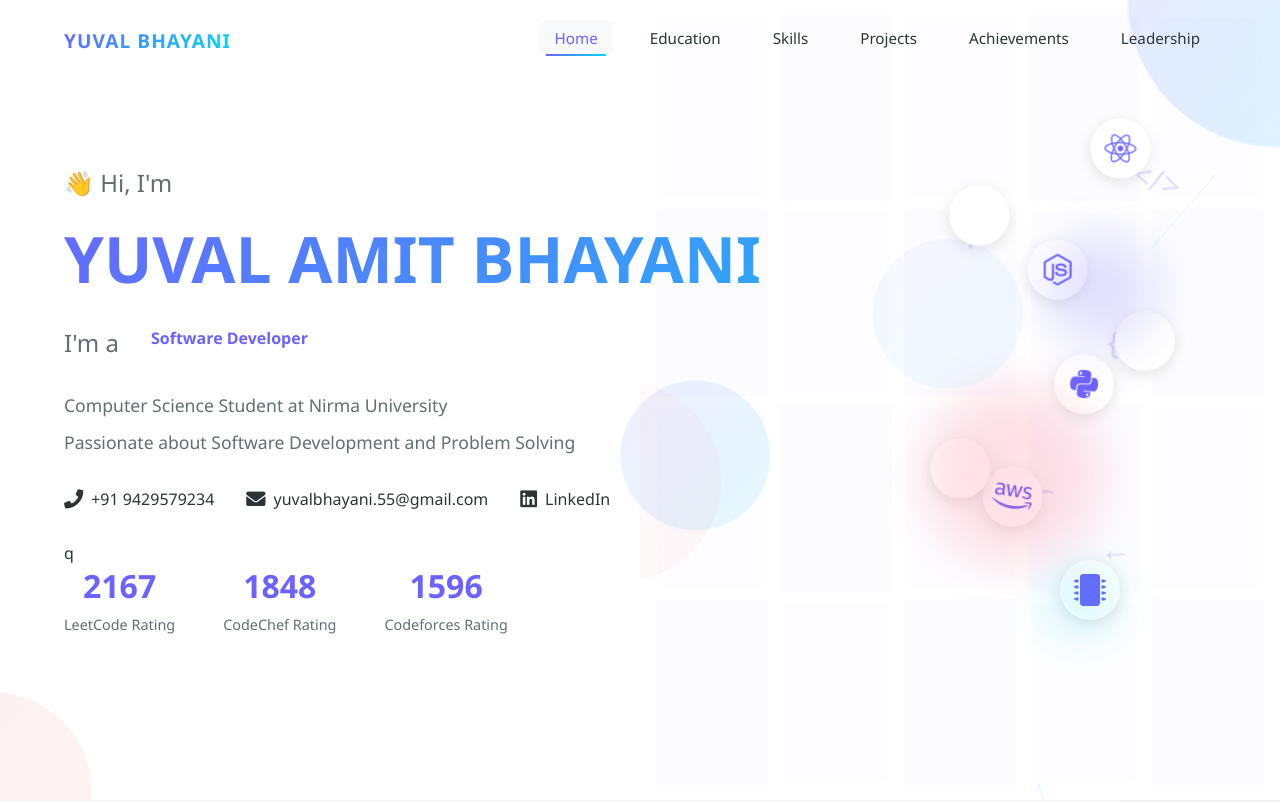
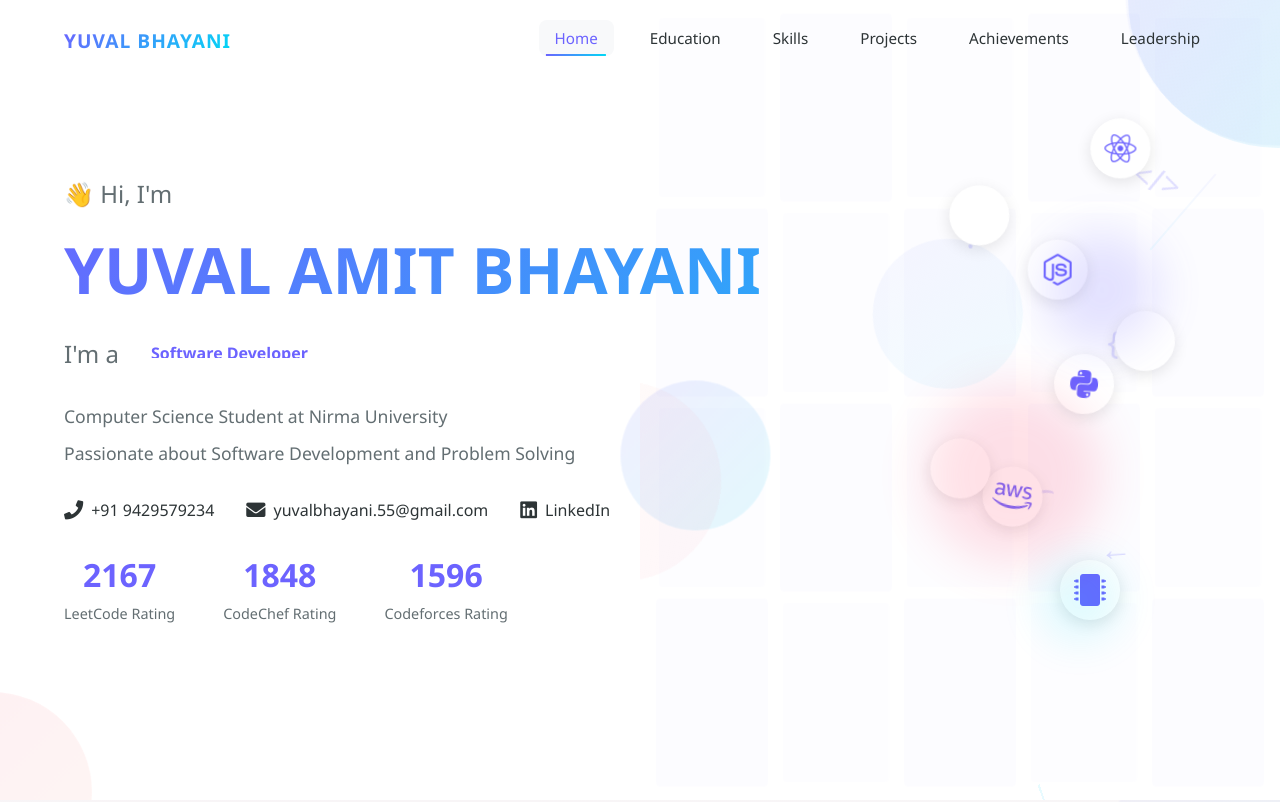
Before and after one commit to yuval0107/portfolio-website, a React (Create React App) app: page /Home in a window 1280 px wide. Shown: the top 802 px of the page. Built offline with nearby package versions, Linux system fonts and the light colour scheme.

Commit message:
removed an extra character and made the roatating roles in line

```diff
--- a/src/components/Hero.css
+++ b/src/components/Hero.css
@@ -209,8 +209,9 @@
 }
 
 .role-animation {
-  height: 2rem;
+  height: 1rem;
   overflow: hidden;
+  margin-top: -0.5rem;
 }
 
 .role-item {
--- a/src/components/Hero.js
+++ b/src/components/Hero.js
@@ -60,22 +60,7 @@
               <span>LinkedIn</span>
             </a>
           </div>
-          {/* <div className="hero-cta">
-            <a href="/resume" className="cta-button primary">
-              View Resume
-              <i className="fas fa-arrow-right"></i>
-            </a>
-            <a
-              href="https://mail.google.com/mail/?view=cm&fs=1&to=yuvalbhayani.55@gmail.com"
-              target="_blank"
-              rel="noopener noreferrer"
-              className="cta-button secondary"
-            >
-              Contact Me
-              <i className="fas fa-envelope"></i>
-            </a> */}
-          {/* </div> */}
-q          <div className="hero-stats">
+          <div className="hero-stats">
             <div className="stat-item">
               <span className="stat-number">2167</span>
               <span className="stat-label">LeetCode Rating</span>
```
